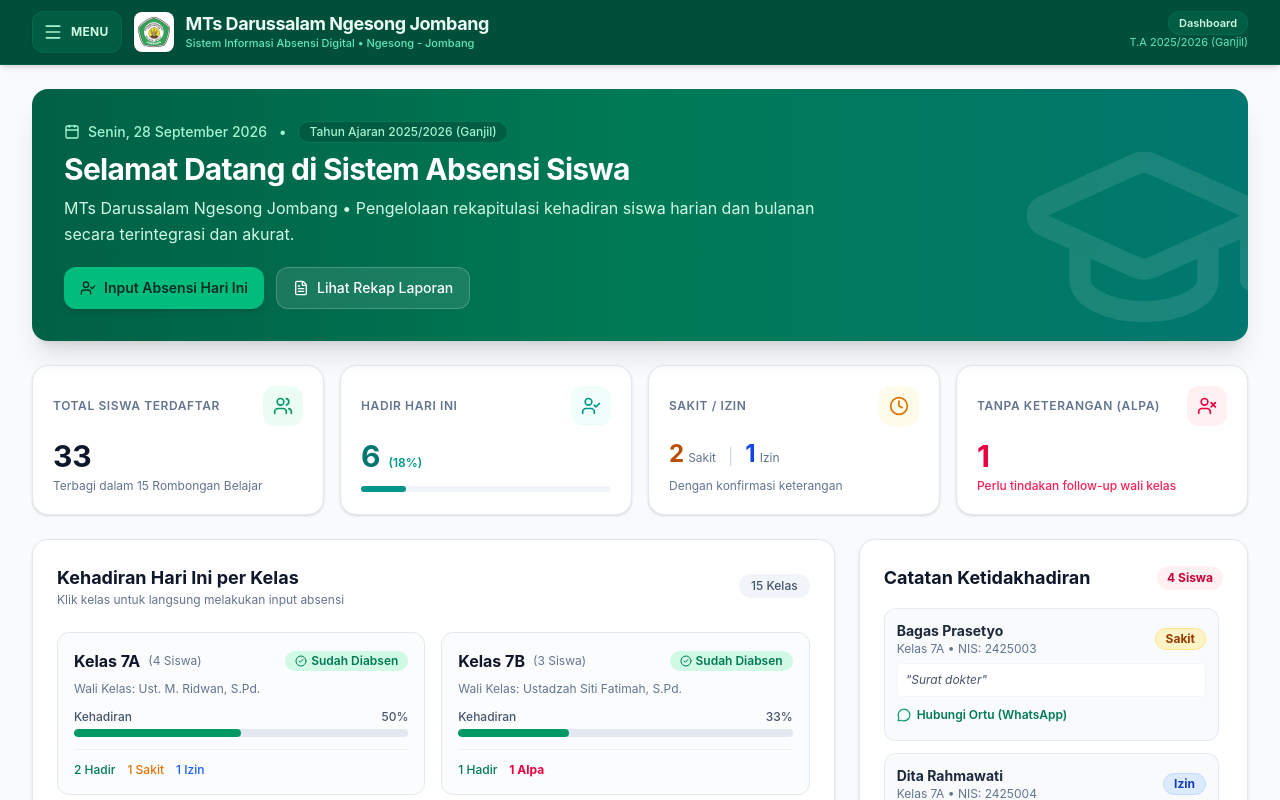
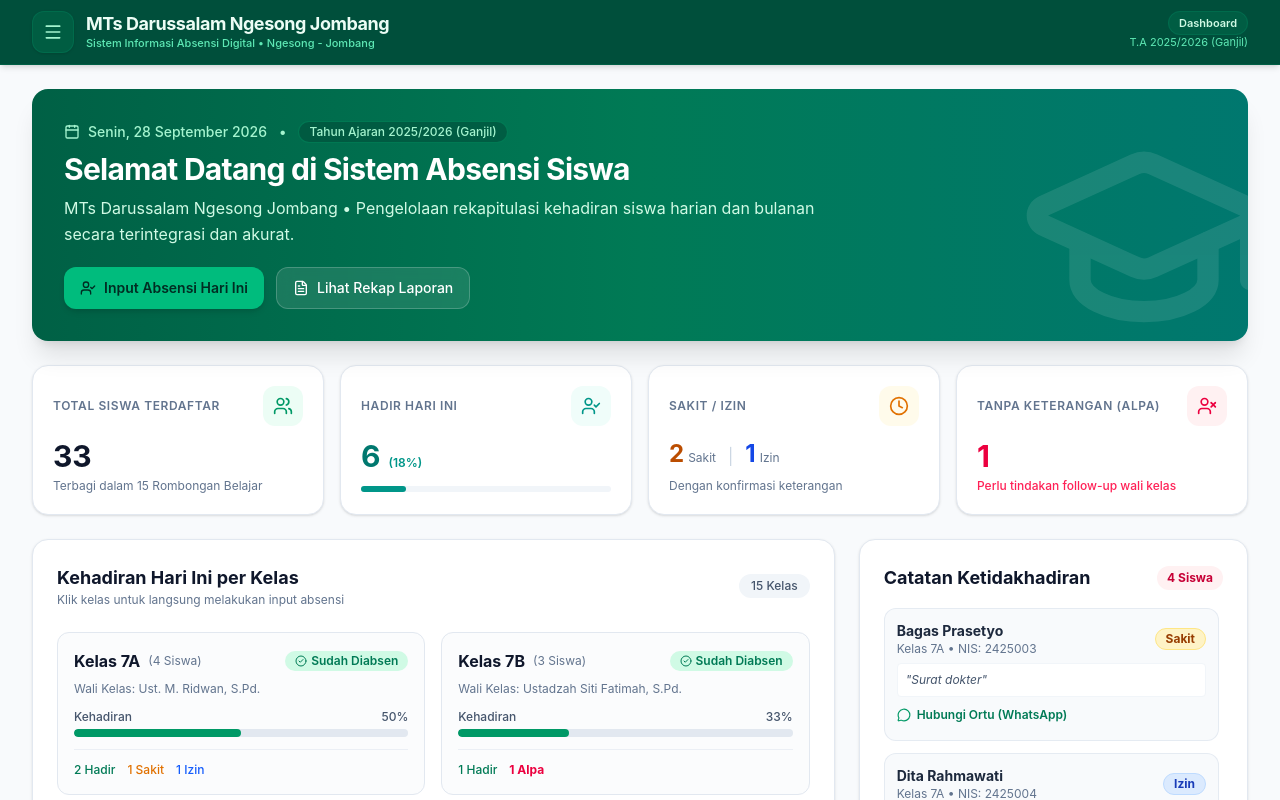
Before and after one commit to afifmashum61-oss/matsanda, a React (Vite) app: page / in a window 1280 px wide. Shown: the top 800 px of the page. Built offline with nearby package versions, Linux system fonts and the light colour scheme.

Commit message:
Remove MENU text and logo from header bar

```diff
--- a/src/App.jsx
+++ b/src/App.jsx
@@ -82,16 +82,11 @@ export default function App() {
           <div className="flex items-center gap-3">
             <button
               onClick={() => setIsMenuOpen(!isMenuOpen)}
-              className="p-2.5 rounded-xl bg-emerald-800/80 hover:bg-emerald-700 text-emerald-100 hover:text-white transition flex items-center gap-2 border border-emerald-700/50 shadow-sm focus:outline-none"
+              className="p-2.5 rounded-xl bg-emerald-800/80 hover:bg-emerald-700 text-emerald-100 hover:text-white transition flex items-center justify-center border border-emerald-700/50 shadow-sm focus:outline-none"
               title="Buka Navigasi Utama"
             >
               {isMenuOpen ? <X className="w-5 h-5 text-emerald-200" /> : <Menu className="w-5 h-5 text-emerald-200" />}
-              <span className="text-xs font-bold tracking-wide uppercase pr-0.5">Menu</span>
             </button>
-
-            <div className="bg-white p-1 rounded-lg shadow-sm flex items-center justify-center">
-              <img src="/logo.png" alt="Logo MTs Darussalam" className="w-8 h-8 object-contain" />
-            </div>
 
             <div>
               <h1 className="font-bold text-base md:text-lg leading-tight tracking-tight text-emerald-50">
```
